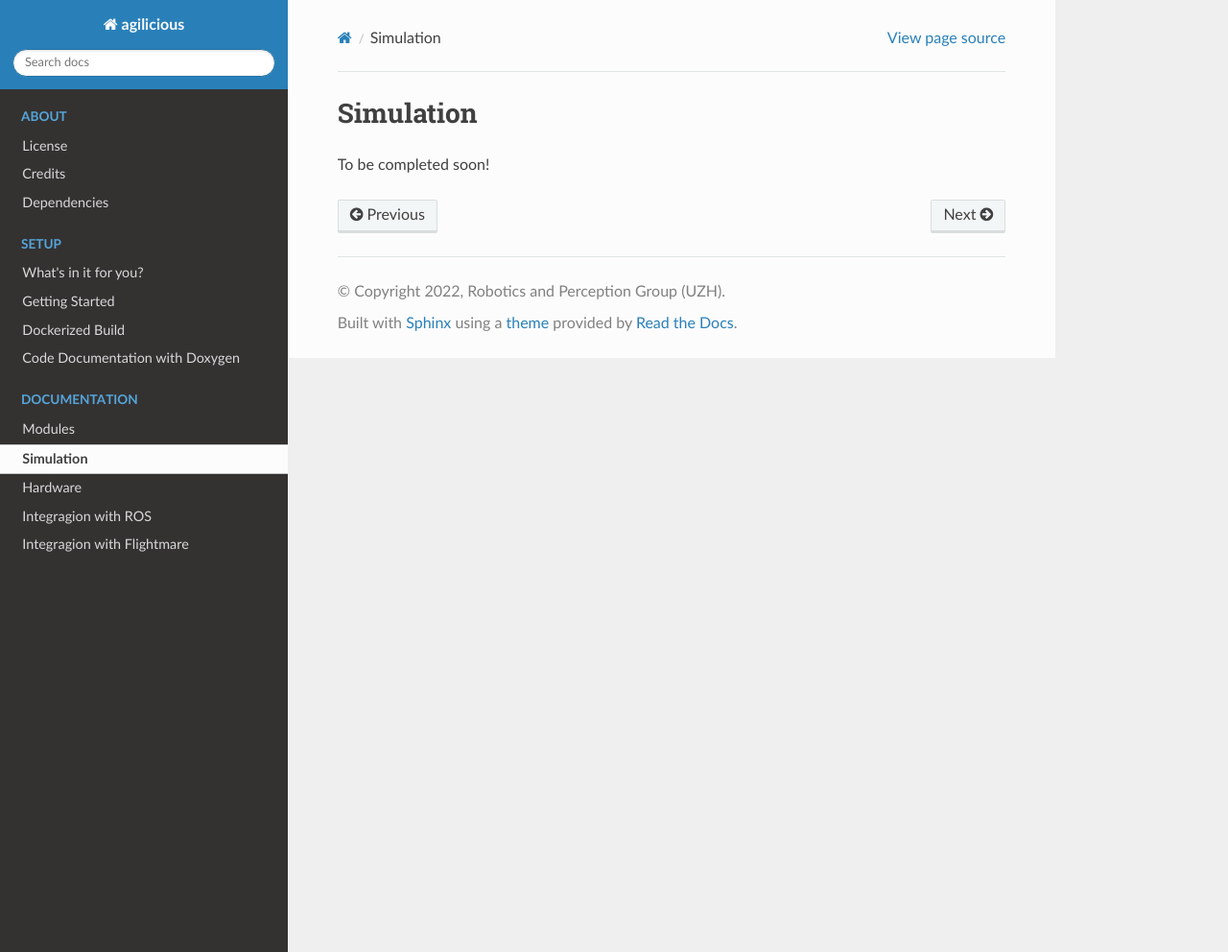
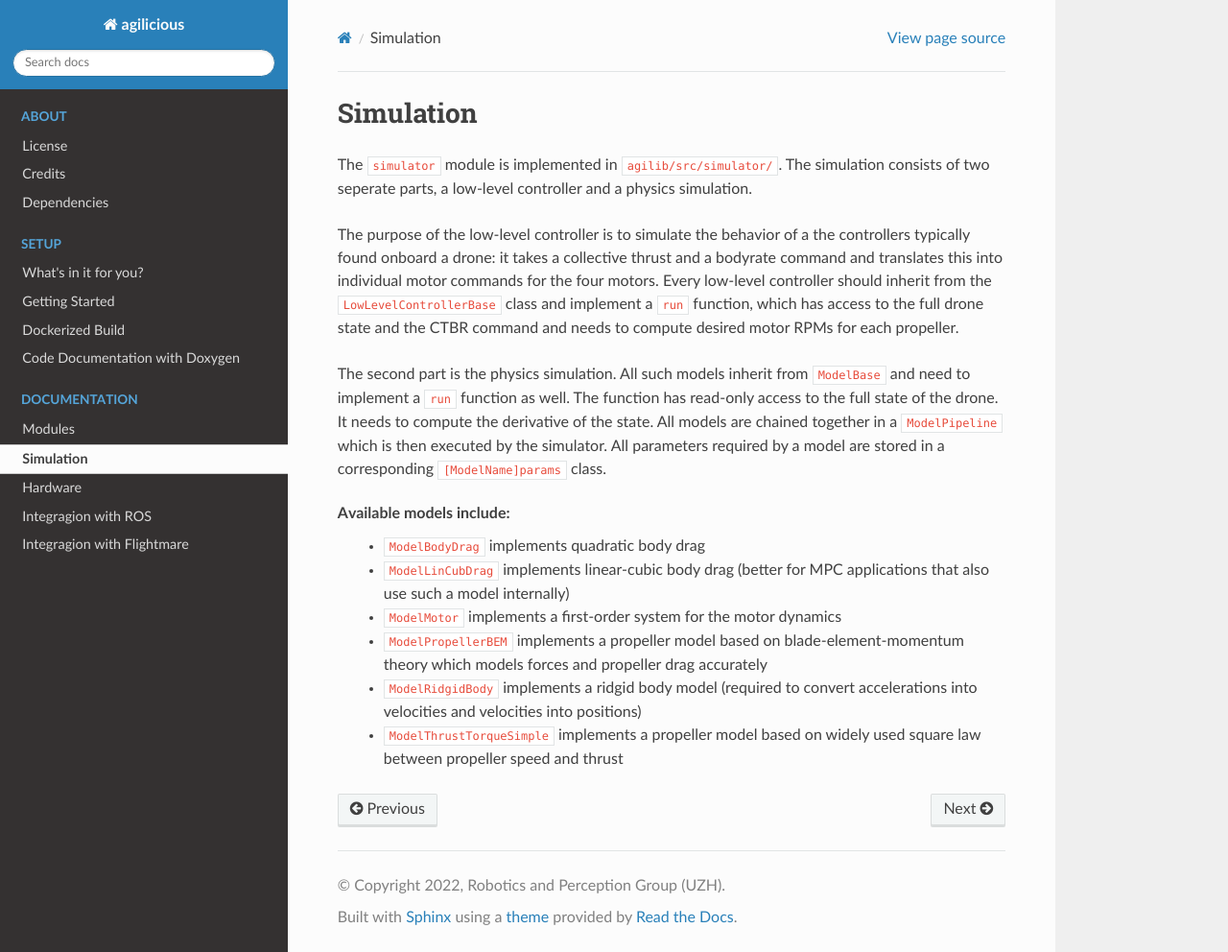
Before and after one commit to uzh-rpg/agilicious, a Sphinx documentation site: the page built from docs/simulation/overview.rst, in a window 1280 px wide and 992 px high. Shown: the whole window at 96% size. Built offline with Sphinx 7.4.7 and the Read the Docs theme 2.0.0, drawn with Linux system fonts in a browser that asks for light colours.

Commit message:
added sim

```diff
--- a/docs/simulation/overview.rst
+++ b/docs/simulation/overview.rst
@@ -2,4 +2,18 @@
 Simulation
 ##########
 
-To be completed soon!
+The :code:`simulator` module is implemented in :code:`agilib/src/simulator/`. The simulation consists of two seperate parts, a low-level controller and a physics simulation.
+
+The purpose of the low-level controller is to simulate the behavior of a the controllers typically found onboard a drone: it takes a collective thrust and a bodyrate command and translates this into individual motor commands for the four motors.
+Every low-level controller should inherit from the :code:`LowLevelControllerBase` class and implement a :code:`run` function, which has access to the full drone state and the CTBR command and needs to compute desired motor RPMs for each propeller.
+
+The second part is the physics simulation. All such models inherit from :code:`ModelBase` and need to implement a :code:`run` function as well. The function has read-only access to the full state of the drone. It needs to compute the derivative of the state. All models are chained together in a :code:`ModelPipeline` which is then executed by the simulator.
+All parameters required by a model are stored in a corresponding :code:`[ModelName]params` class.
+
+Available models include:
+  - :code:`ModelBodyDrag` implements quadratic body drag
+  - :code:`ModelLinCubDrag` implements linear-cubic body drag (better for MPC applications that also use such a model internally)
+  - :code:`ModelMotor` implements a first-order system for the motor dynamics
+  - :code:`ModelPropellerBEM` implements a propeller model based on blade-element-momentum theory which models forces and propeller drag accurately
+  - :code:`ModelRidgidBody` implements a ridgid body model (required to convert accelerations into velocities and velocities into positions)
+  - :code:`ModelThrustTorqueSimple` implements a propeller model based on widely used square law between propeller speed and thrust
```
